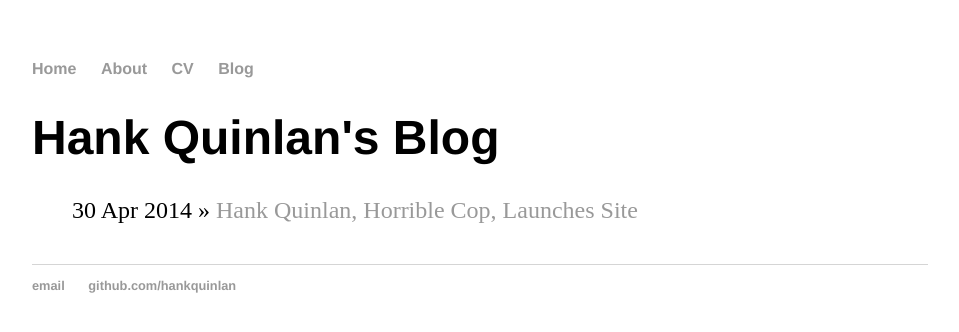
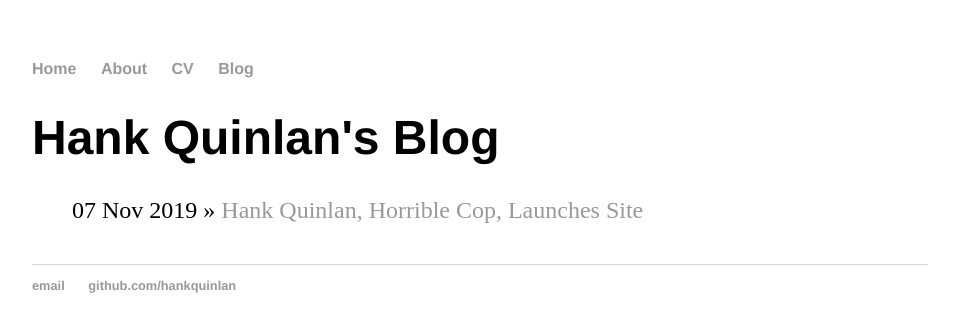
Before and after one commit to joycelwy22/joycelwy22.github.io, a Jekyll site: the page built from blog/index.html, in a window 1280 px wide. Shown: the top 332 px of the page, without its empty margins (160-1119 px from the left). Built offline with Jekyll 4.4.1, drawn with Linux system fonts in a browser that asks for light colours.

Commit message:
Update 2019-11-07-hank-quinlan-site-launched.md

```diff
--- a/_posts/2019-11-07-hank-quinlan-site-launched.md
+++ b/_posts/2019-11-07-hank-quinlan-site-launched.md
@@ -1,7 +1,7 @@
 ---
 layout: post
 title: "Hank Quinlan, Horrible Cop, Launches Site"
-date: 2014-04-30
+date: 2019-11-07
 ---
 
 Well. Finally got around to putting this old website together. Neat thing about it - powered by [Jekyll](http://jekyllrb.com) and I can use Markdown to author my posts. It actually is a lot easier than I thought it was going to be.
```
